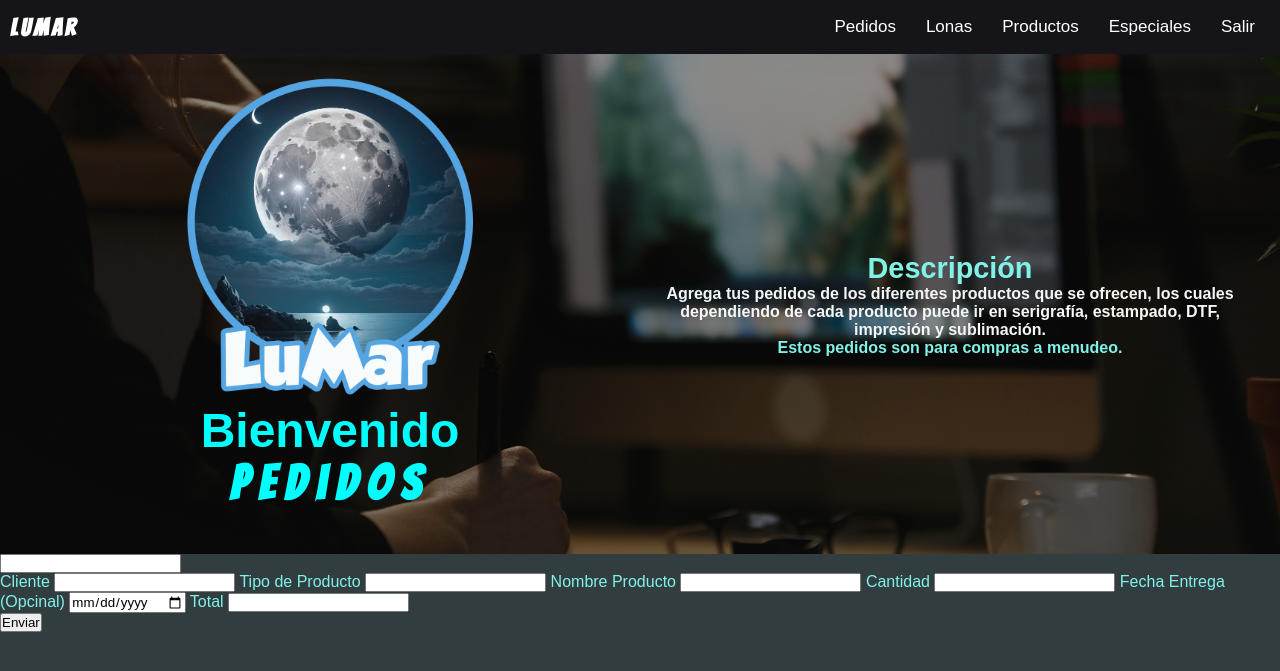
After one commit to LuisLuna24/Gisena, a PHP site: page /Pedidos.php in a window 1280 px wide. The commit adds this page. Shown: the top 671 px of the page. Run offline with PHP 8.4, Linux system fonts and the light colour scheme; the visitor is signed in with stand-in values (Sample User, id 1).

Commit message:
Puede guardar por metodo ajax

```diff
--- /dev/null
+++ b/Pedidos.php
@@ -0,0 +1,105 @@
+<?php
+ob_start();
+    session_start();
+    $salida="";
+        $varSesion=$_SESSION["usuario"];
+        if ($varSesion==''|| $varSesion==null) {
+            header("location:index.php");
+        }else{
+?>
+<!DOCTYPE html>
+<html lang="en">
+<head>
+    <meta charset="UTF-8">
+    <meta name="viewport" content="width=device-width, initial-scale=1.0">
+    <title>Document</title>
+    <link rel="stylesheet" href="css/Pedidos.css">
+    <link rel="preconnect" href="https://fonts.googleapis.com">
+    <link rel="preconnect" href="https://fonts.gstatic.com" crossorigin>
+    <link href="https://fonts.googleapis.com/css2?family=Archivo+Black&family=Archivo:wght@100&display=swap" rel="stylesheet">
+    <script src="js/jquery-3.2.1.min.js"></script>
+</head>
+<body>
+    <?php require('Global/cabesera.php'); ?>
+<!--=======================================Primer Parete=====================================-->
+    <section class="Cabesera">
+        <div class="Cabesera_Contenedor">
+            <div class="Cabesera_Logo">
+                <img src="img/LumarLogo.png" alt="Logo Lumar">
+                <h1>Bienvenido</h1>
+                <h2>Pedidos</h2>
+            </div>
+            <div class="Cabesera_Descripcion">
+                <h1>Descripción</h1>
+                <p>Agrega tus pedidos de los diferentes productos que se ofrecen, los cuales dependiendo de cada producto puede ir en serigrafía, estampado, DTF, impresión y sublimación. <br> <label>Estos pedidos son para compras a menudeo. </label></p>
+            </div>
+        </div>
+    </section>
+<!--=======================================Primer Parete=====================================-->
+    <section class="Pedidos">
+        <div class="Pedidos_Contenedor">
+            <div class="Pedidos_Acciones">
+                <div class="Busqueda">
+                    <input type="text" id="No_Funcoona">
+                </div>
+                <div>
+                    <div class="Agergar">
+                        <form action="" id="Frm_Pedidos">
+                            <label>Cliente</label>
+                            <input type="text" id="Cliente">
+                            <label>Tipo de Producto</label>
+                            <input type="text" id="Tipo">
+                            <label>Nombre Producto</label>
+                            <input type="text" id="Nombre">
+                            <label>Cantidad</label>
+                            <input type="text" id="Cantidad">
+                            <label>Fecha Entrega (Opcinal)</label>
+                            <input type="date" id="Fecha">
+                            <label>Total</label>
+                            <input type="text" id="Total">
+                            <h5 id="Respuesta"></h5>
+                            <input type="submit" value="Enviar" id="Enviar">
+                        </form>
+                    </div>
+                </div>
+            </div>
+            <div class="Pedidos_Tabla">
+
+            </div>
+        </div>
+    </section>
+
+</body>
+</html>
+
+<script type="text/javascript">
+	$(document).ready(function() {
+		$('#Enviar').click(function() {
+			event.preventDefault();
+
+			cadena = "Cliente=" + $('#Cliente').val() +
+				"&Tipo=" + $('#Tipo').val() +
+                "&Nombre=" + $('#Nombre').val() +
+                "&Cantidad=" + $('#Cantidad').val() +
+                "&Fecha=" + $('#Fecha').val() +
+                "&Total=" + $('#Total').val() ;
+
+			$.ajax({
+				type: "POST",
+				url: "db-php/Consulta.php",
+				data: cadena,
+            })
+            .done(function(res){
+                $('#Respuesta').html('Enviado');
+            })
+            .fail(function(res){
+                console.log('Error')
+            })
+            .always(function(res){
+                console.log('Enviado');
+            });
+		});
+	});
+</script>
+
+<?php  } ?>
--- /dev/null
+++ b/css/Pedidos.css
@@ -0,0 +1,87 @@
+*{
+    margin: 0;
+    padding: 0;
+    box-sizing: border-box;
+}
+
+body{
+    background: #323D40;
+    background-size: cover;
+    font-family: Arial, Helvetica, sans-serif;
+}
+
+
+/*==============Primer Parte===========================================*/
+.Cabesera_Contenedor {
+    width: 100%;
+    height: 500px;
+    background: radial-gradient(rgba(0, 0, 0, 0.514),rgba(0, 0, 0, 0.411)), url('../img/Portada-Productos.jpg') no-repeat;
+    background-size: cover;
+    background-position: center;
+    display: flex;
+    padding: 20px;
+}
+
+.Cabesera_Logo {
+    width: 50%;
+    height: 100%;
+    color: aqua;
+    font-family: 'Archivo Black', sans-serif;
+    text-align: center;
+    font-size: 2em;
+}
+
+.Cabesera_Logo img{
+    height: 70%;
+}
+
+.Cabesera_Logo h2{
+    font-family: 'Bangers', cursive;
+    letter-spacing: 10px;
+}
+
+
+.Cabesera_Descripcion {
+    width: 50%;
+    text-align: center;
+    display: flex;
+    align-items: center;
+    justify-content: center;
+    flex-direction: column;
+    font-family: 'Archivo', sans-serif;
+    font-weight: bolder;
+}
+
+.Cabesera_Descripcion h1{
+    color: #80F2E7;
+    font-size: 1.8em;
+}
+
+.Cabesera_Descripcion p{
+    color: #f6f6f6;
+    font-family: 1.5em;
+}
+
+label{
+    color: #80F2E7;
+}
+
+@media (max-width: 768px) {
+    .Cabesera_Contenedor {
+        height: auto;
+        flex-direction: column;
+        gap: 20px;
+        padding: 10px;
+    }
+    .Cabesera_Logo{
+        width: 100%;
+    }
+
+    .Cabesera_Logo img{
+        width: 100%;
+    }
+
+    .Cabesera_Descripcion{
+        width: 100%;
+    }
+}
```
Also changed, not shown: css/Principal.css (+1 -8 lines), db-php/Consulta.php (added, +26 -0 lines), js/Direccionar.js (added, +23 -0 lines), js/Secion.js (deleted, +0 -21 lines), principal.php (+7 -6 lines), Digital.php (added), Especial.php (added), Lonas.php (added), Productos.php (added), ProductosSecion.php (added), Web.php (added), img/Portada-Productos.jpg (added).
